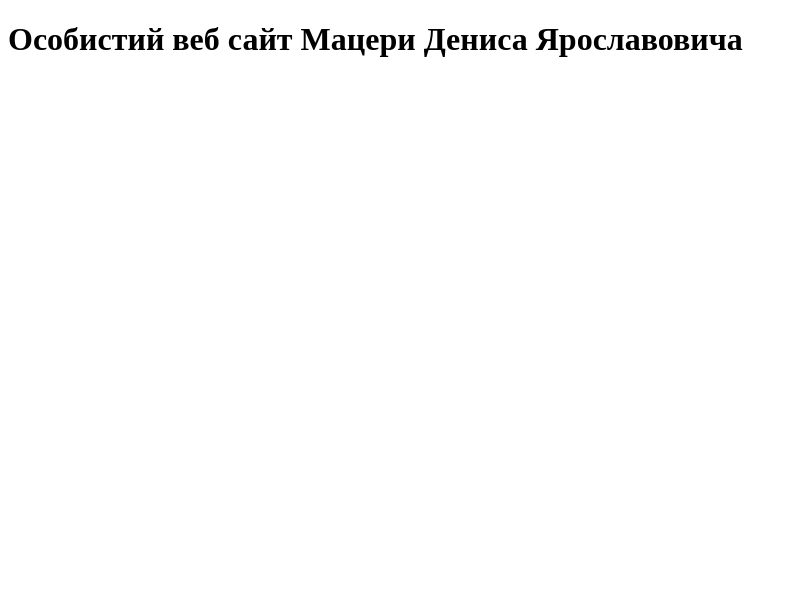
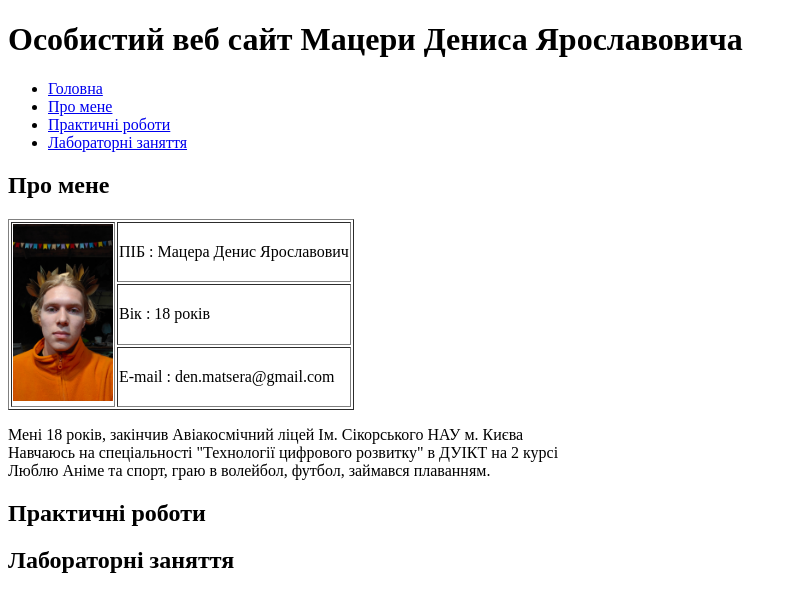
Before and after one commit to Senydesyd/Web, a plain HTML site: page index.html in a window 1280 px wide. Shown: the whole page, without its empty margins (0-797 px from the left). Drawn offline with Linux system fonts and the light colour scheme.

Commit message:
Enhance index.html with navigation and personal details; add photo.jpg

```diff
--- a/index.html
+++ b/index.html
@@ -5,7 +5,44 @@
     <title>My Web Page</title>
 </head>
 <body>
-    <h1 lang="uk">Особистий веб сайт Мацери Дениса Ярославовича</h1>
 
+    <div id="home">
+            <h1 lang="uk">Особистий веб сайт Мацери Дениса Ярославовича</h1>
+    <nav>
+        <ul>
+            <li><a href="#home">Головна</a></li>
+            <li><a href="#about">Про мене</a></li>
+            <li><a href="#practices">Практичні роботи</a></li>
+            <li><a href="#labs">Лабораторні заняття</a></li>
+        </ul>
+    </nav>
+    </div>
+
+    <div id="about"></div>
+    <h2  lang="uk">Про мене</h2>
+    <table border="1">
+    <tr>
+        <td rowspan="3"><img src="photo.jpg" alt="Моє фото" width="100"></td>
+        <td >ПІБ : Мацера Денис Ярославович</td>
+    </tr>
+    <tr>
+        <td>Вік : 18 років</td>
+    </tr>
+    <tr>
+        <td>E-mail : den.matsera@gmail.com</td>
+    </tr>
+    </table>
+    <p>Мені 18 років, закінчив Авіакосмічний ліцей Ім. Сікорського НАУ м. Києва<br>
+    Навчаюсь на спеціальності "Технології цифрового розвитку" в ДУІКТ на 2 курсі<br>
+    Люблю Аніме та спорт, граю в волейбол, футбол, займався плаванням.</p>
+    </div>
+
+    <div id="practices">
+    <h2  lang="uk">Практичні роботи</h2>
+    </div>
+
+    <div id="labs">
+    <h2  lang="uk">Лабораторні заняття</h2>
+    </div>
 </body>
 </html>
```
Also changed, not shown: photo.jpg (added).
